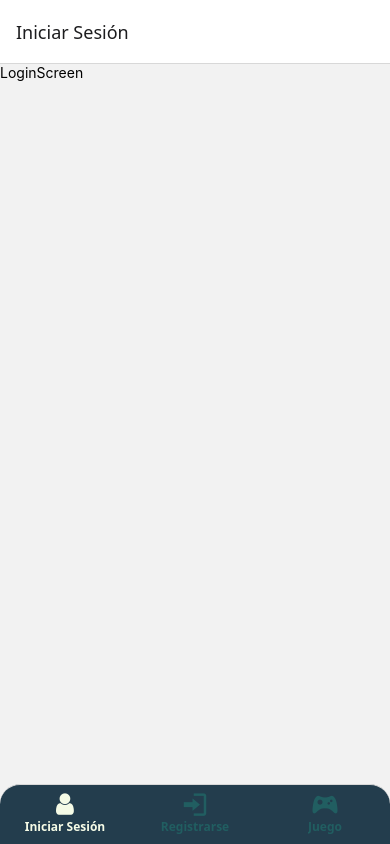
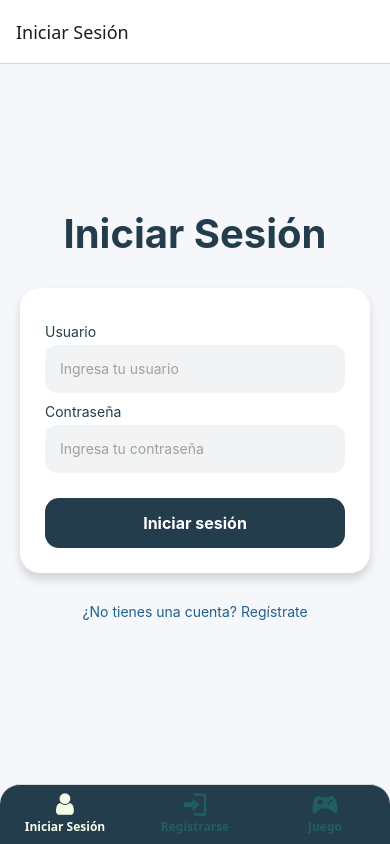
Before and after one commit to AndySamue/proyecto.-final, a React Native app: screen / in a window 390 px wide. Built offline with nearby package versions, Linux system fonts and the light colour scheme.

Commit message:
Login Screen

```diff
--- a/screens/LoginScreen.tsx
+++ b/screens/LoginScreen.tsx
@@ -1,12 +1,112 @@
-import { StyleSheet, Text, View } from 'react-native'
-import React from 'react'
+import {
+  StyleSheet,
+  Text,
+  TextInput,
+  TouchableOpacity,
+  View,
+} from "react-native";
+import React from "react";
 
 export default function LoginScreen() {
   return (
-    <View>
-      <Text>LoginScreen</Text>
+    <View style={styles.container}>
+      <Text style={styles.title}>Iniciar Sesión</Text>
+
+      <View style={styles.card}>
+        <Text style={styles.label}>Usuario</Text>
+        <TextInput
+          style={styles.input}
+          placeholder="Ingresa tu usuario"
+          placeholderTextColor="#A0A0A0"
+        />
+
+        <Text style={styles.label}>Contraseña</Text>
+        <TextInput
+          style={styles.input}
+          placeholder="Ingresa tu contraseña"
+          placeholderTextColor="#A0A0A0"
+          secureTextEntry
+        />
+
+        <TouchableOpacity style={styles.button}>
+          <Text style={styles.buttonText}>Iniciar sesión</Text>
+        </TouchableOpacity>
+      </View>
+
+      <TouchableOpacity style={styles.link}>
+        <Text style={styles.linkText}>
+          ¿No tienes una cuenta? Regístrate
+        </Text>
+      </TouchableOpacity>
     </View>
-  )
+  );
 }
 
-const styles = StyleSheet.create({})
+const styles = StyleSheet.create({
+  container: {
+    flex: 1,
+    backgroundColor: "#F5F7FA",
+    justifyContent: "center",
+    paddingHorizontal: 20,
+    paddingBottom: 80,
+  },
+
+  title: {
+    fontSize: 40,
+    fontWeight: "bold",
+    color: "#233D4D",
+    textAlign: "center",
+    marginBottom: 30,
+  },
+
+  card: {
+    backgroundColor: "#FFFFFF",
+    borderRadius: 20,
+    padding: 25,
+    shadowColor: "#000",
+    shadowOffset: { width: 0, height: 6 },
+    shadowOpacity: 0.15,
+    shadowRadius: 10,
+    elevation: 6,
+  },
+
+  label: {
+    fontSize: 14,
+    color: "#233D4D",
+    marginBottom: 5,
+    marginTop: 10,
+  },
+
+  input: {
+    backgroundColor: "#F1F3F5",
+    borderRadius: 12,
+    paddingHorizontal: 15,
+    height: 48,
+    fontSize: 14,
+  },
+
+  button: {
+    backgroundColor: "#233D4D",
+    borderRadius: 14,
+    height: 50,
+    justifyContent: "center",
+    alignItems: "center",
+    marginTop: 25,
+  },
+
+  buttonText: {
+    color: "#FFFFFF",
+    fontSize: 16,
+    fontWeight: "bold",
+  },
+
+  link: {
+    marginTop: 30,
+    alignItems: "center",
+  },
+
+  linkText: {
+    color: "#1E6091",
+    fontSize: 14,
+  },
+});
```
Also changed, not shown: 1 other file (tests, documents, lock files or other folders).
